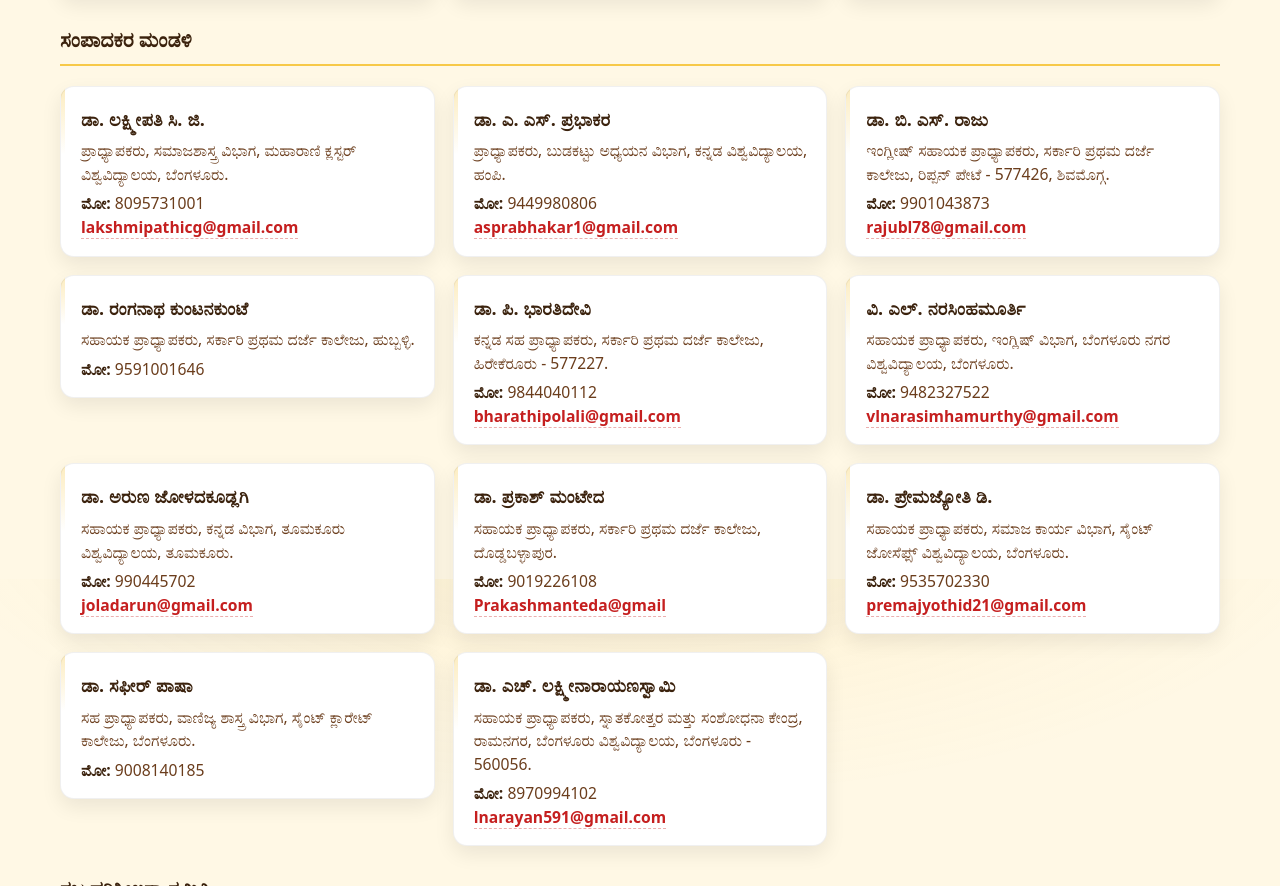
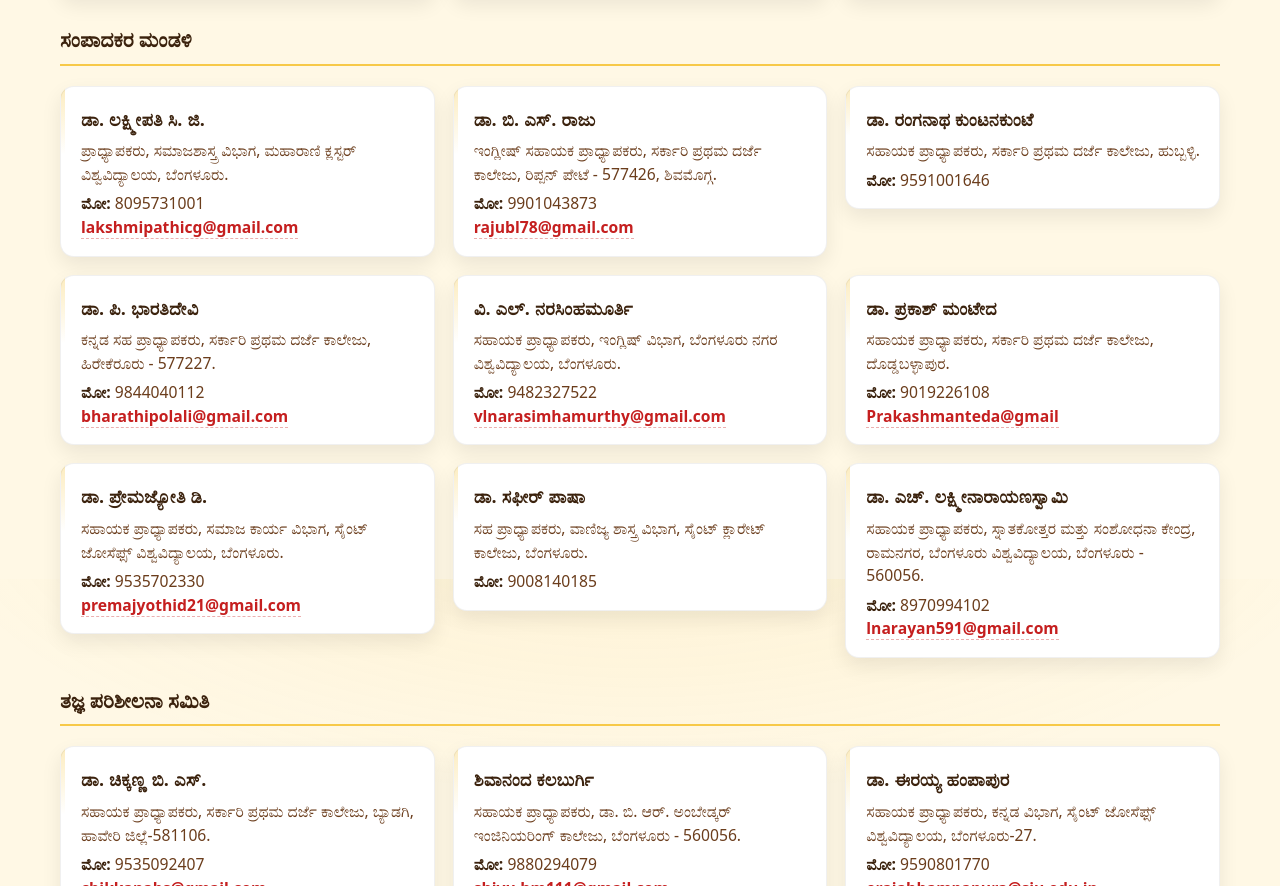
Before and after one commit to dhiyuggroup/dhiyuggroup.github.io, a plain HTML site: page editorial-board.html in a window 1280 px wide. Shown: the part 1021-1907 px from the top of the page. Drawn offline with Linux system fonts and the light colour scheme.

Commit message:
removed two names from elditorial board

```diff
--- a/editorial-board.html
+++ b/editorial-board.html
@@ -78,13 +78,6 @@
         </p>
       </div>
 
-      <div class="board-member">
-        <h3 data-i18n="eb_m_2_name">ಡಾ. ಎ. ಎಸ್. ಪ್ರಭಾಕರ</h3>
-        <p data-i18n="eb_m_2_affil">ಪ್ರಾಧ್ಯಾಪಕರು, ಬುಡಕಟ್ಟು ಅಧ್ಯಯನ ವಿಭಾಗ, ಕನ್ನಡ ವಿಶ್ವವಿದ್ಯಾಲಯ, ಹಂಪಿ.</p>
-        <p><span data-i18n="label_phone">ಮೋ:</span> 9449980806<br>
-          <a href="mailto:asprabhakar1@gmail.com">asprabhakar1@gmail.com</a>
-        </p>
-      </div>
 
       <div class="board-member">
         <h3 data-i18n="eb_m_3_name">ಡಾ. ಬಿ. ಎಸ್. ರಾಜು</h3>
@@ -113,14 +106,6 @@
         <p data-i18n="eb_m_6_affil">ಸಹಾಯಕ ಪ್ರಾಧ್ಯಾಪಕರು, ಇಂಗ್ಲಿಷ್ ವಿಭಾಗ, ಬೆಂಗಳೂರು ನಗರ ವಿಶ್ವವಿದ್ಯಾಲಯ, ಬೆಂಗಳೂರು.</p>
         <p><span data-i18n="label_phone">ಮೋ:</span> 9482327522<br>
           <a href="mailto:vlnarasimhamurthy@gmail.com">vlnarasimhamurthy@gmail.com</a>
-        </p>
-      </div>
-
-      <div class="board-member">
-        <h3 data-i18n="eb_m_7_name">ಡಾ. ಅರುಣ ಜೋಳದಕೂಡ್ಲಗಿ</h3>
-        <p data-i18n="eb_m_7_affil">ಸಹಾಯಕ ಪ್ರಾಧ್ಯಾಪಕರು, ಕನ್ನಡ ವಿಭಾಗ, ತೂಮಕೂರು ವಿಶ್ವವಿದ್ಯಾಲಯ, ತೂಮಕೂರು.</p>
-        <p><span data-i18n="label_phone">ಮೋ:</span> 990445702<br>
-          <a href="mailto:joladarun@gmail.com">joladarun@gmail.com</a>
         </p>
       </div>
 
--- a/lang/lang.json
+++ b/lang/lang.json
@@ -34,8 +34,6 @@
     "eb_sec_members": "Editorial Board Members",
     "eb_m_1_name": "Dr. Lakshmipathi C.G.",
     "eb_m_1_affil": "Professor, Sociology Department, Maharani Cluster University, Bengaluru.",
-    "eb_m_2_name": "Dr. A. S. Prabhakar",
-    "eb_m_2_affil": "Professor, Tribal Studies, Kannada University, Hampi.",
     "eb_m_3_name": "Dr. B. S. Raju",
     "eb_m_3_affil": "Assistant Professor, Department of English, Govt First Grade College, Ripponpet - 577426, Shivamogga.",
     "eb_m_4_name": "Dr. Ranganath Kuntanakunte",
@@ -44,8 +42,6 @@
     "eb_m_5_affil": "Associate Professor, Department of Kannada, Govt First Grade College, Hirekerur - 577227.",
     "eb_m_6_name": "V. L. Narasimhamurthy",
     "eb_m_6_affil": "Assistant Professor, English Department, Bengaluru City University, Bengaluru.",
-    "eb_m_7_name": "Dr. Arun Joladakudlgi",
-    "eb_m_7_affil": "Assistant Professor, Kannada Department, Tumkur University, Tumkur.",
     "eb_m_8_name": "Dr. Prakash Manted",
     "eb_m_8_affil": "Assistant Professor, Government First Grade College, Doddaballapura.",
     "eb_m_9_name": "Dr. Premajyoti D.",
@@ -209,8 +205,6 @@
     "eb_sec_members": "ಸಂಪಾದಕರ ಮಂಡಳಿ",
     "eb_m_1_name": "ಡಾ. ಲಕ್ಷ್ಮೀಪತಿ ಸಿ. ಜಿ.",
     "eb_m_1_affil": "ಪ್ರಾಧ್ಯಾಪಕರು, ಸಮಾಜಶಾಸ್ತ್ರ ವಿಭಾಗ, ಮಹಾರಾಣಿ ಕ್ಲಸ್ಟರ್‌ ವಿಶ್ವವಿದ್ಯಾಲಯ, ಬೆಂಗಳೂರು.",
-    "eb_m_2_name": "ಡಾ. ಎ. ಎಸ್. ಪ್ರಭಾಕರ",
-    "eb_m_2_affil": "ಪ್ರಾಧ್ಯಾಪಕರು, ಬುಡಕಟ್ಟು ಅಧ್ಯಯನ ವಿಭಾಗ, ಕನ್ನಡ ವಿಶ್ವವಿದ್ಯಾಲಯ, ಹಂಪಿ.",
     "eb_m_3_name": "ಡಾ. ಬಿ. ಎಸ್. ರಾಜು",
     "eb_m_3_affil": "ಇಂಗ್ಲೀಷ್ ಸಹಾಯಕ ಪ್ರಾಧ್ಯಾಪಕರು, ಸರ್ಕಾರಿ ಪ್ರಥಮ ದರ್ಜೆ ಕಾಲೇಜು, ರಿಪ್ಪನ್ ಪೇಟೆ - 577426, ಶಿವಮೊಗ್ಗ.",
     "eb_m_4_name": "ಡಾ. ರಂಗನಾಥ ಕುಂಟನಕುಂಟೆ",
@@ -219,8 +213,6 @@
     "eb_m_5_affil": "ಕನ್ನಡ ಸಹ ಪ್ರಾಧ್ಯಾಪಕರು, ಸರ್ಕಾರಿ ಪ್ರಥಮ ದರ್ಜೆ ಕಾಲೇಜು, ಹಿರೇಕೆರೂರು - 577227.",
     "eb_m_6_name": "ವಿ. ಎಲ್. ನರಸಿಂಹಮೂರ್ತಿ",
     "eb_m_6_affil": "ಸಹಾಯಕ ಪ್ರಾಧ್ಯಾಪಕರು, ಇಂಗ್ಲಿಷ್ ವಿಭಾಗ, ಬೆಂಗಳೂರು ನಗರ ವಿಶ್ವವಿದ್ಯಾಲಯ, ಬೆಂಗಳೂರು.",
-    "eb_m_7_name": "ಡಾ. ಅರುಣ ಜೋಳದಕೂಡ್ಲಗಿ",
-    "eb_m_7_affil": "ಸಹಾಯಕ ಪ್ರಾಧ್ಯಾಪಕರು, ಕನ್ನಡ ವಿಭಾಗ, ತೂಮಕೂರು ವಿಶ್ವವಿದ್ಯಾಲಯ, ತೂಮಕೂರು.",
     "eb_m_8_name": "ಡಾ. ಪ್ರಕಾಶ್ ಮಂಟೇದ",
     "eb_m_8_affil": "ಸಹಾಯಕ ಪ್ರಾಧ್ಯಾಪಕರು, ಸರ್ಕಾರಿ ಪ್ರಥಮ ದರ್ಜೆ ಕಾಲೇಜು, ದೊಡ್ಡಬಳ್ಳಾಪುರ.",
     "eb_m_9_name": "ಡಾ. ಪ್ರೇಮಜ್ಯೋತಿ ಡಿ.",
```
